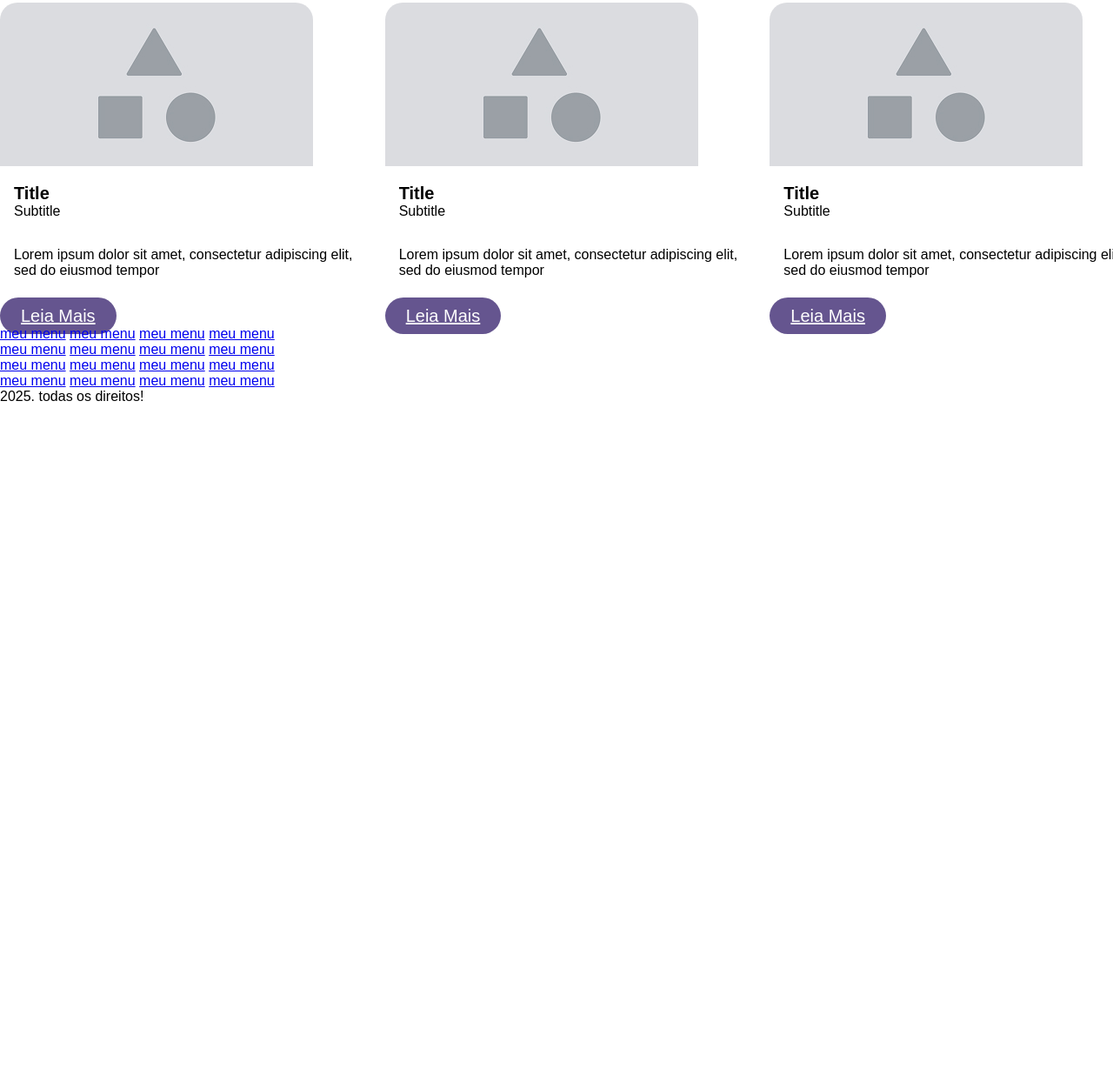
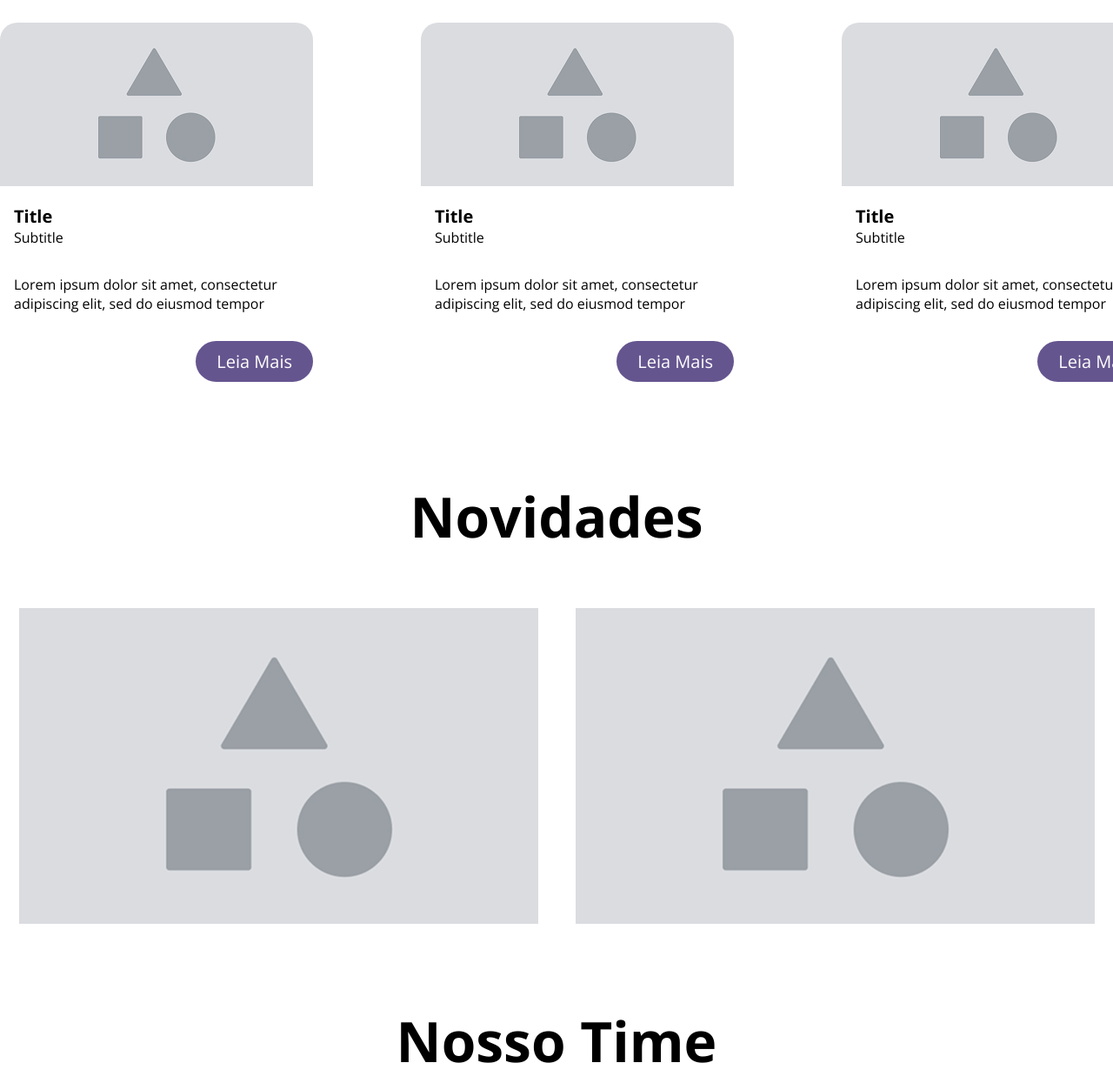
Before and after one commit to malubeat/Aulas-CSS--senai, a plain HTML site: page wireframe/index.html in a window 1280 px wide. Shown: the part 707-1952 px from the top of the page at 87% size. Before the commit the page ends 1172 px from the top, so only its background shows below. Drawn offline with nearby package versions, Linux system fonts and the light colour scheme.

Commit message:
formatação wireframe

```diff
--- a/wireframe/css/styles.css
+++ b/wireframe/css/styles.css
@@ -1,79 +1,163 @@
 *{
-    margin:0;
+    margin: 0;
     padding: 0;
-    font-family: Arial, "Helvetica Neue", Helvetica, sans-serif;
+    font-family: "Open Sans", sans-serif;
 }
-
 .container{
     width: 1328px;
     margin: auto;
 }
+
+/* header */
+
 header{
     padding: 20px;
 }
-/*  */
+
 h1{
     text-align: center;
 }
+
 /* nav */
+
 nav{
-    background: #aaa;
+    background:  #BCBCBC;
     padding: 24px 0;
 }
+
 nav ul{
     list-style: none;
     display: flex;
     justify-content: space-around;
 }
+
 nav ul li a{
-    color: black;
-    font-weight:600;
-    font-size: 25 px;
+    color: #000;
+    font-weight: 600;
+    font-size: 25px;
     text-decoration: none;
-    background: #fff;
-    padding: 10px;
+    background: #FFF;
+    padding: 15px;
     transition: all ease-in-out 0.3s;
     border-radius: 20px 0;
 }
-nav ul li a:hover{
-    background: #000 no-repeat top;
-    color: #fff;
+
+nav ul a:hover{
+    background: #000;
+    color: #FFF;
     border-radius: 0 20px;
 }
+
 /* banner */
+
 #banner img{
     width: 100%;
+
 }
+
 /* posts */
+
 .posts h2{
     text-align: center;
     margin: 91px 0 62px;
     font-size: 64px;
-    font-family: "Open Sans", sans-serif;
 
 }
+
 .posts .container{
     display: flex;
     justify-content: space-between;
 }
+
+.posts .card{
+    width: 360px;
+}
+
 .posts img{
-    border-radius:20px 20px 0 0;
+    border-radius: 20px 20px 0 0;
+
 }
+
 .posts h3{
     font-size: 20px;
     margin: 16px 16px 0;
 }
+
 .posts h4{
     margin-left: 16px;
     font-weight: normal;
 }
+
 .posts p{
     margin: 32px 16px;
 }
+
 .posts a{
-    background: #65558f;
-    color: #fff;
-    padding: 10PX 24px;
+    background: #65558F;
+    color: #FFF;
+    padding: 10px 24px;
     border-radius: 100px;
     font-size: 20px;
+    margin-bottom: 20px;
+    display: inline-block;
+    text-decoration: none;
 }
+
+.posts a:hover{
+    background: #312452;
+}
+
+.posts .footer-card{
+    display: flex;
+    justify-content: flex-end;
+
+}
+
+.footer-top .container{
+    display: flex;
+    justify-content: space-between;
+    border-top: 1px solid #aaa;
+}
+
+.footer-top .container a{
+    display: block;
+    color: #000;
+    text-decoration: none;
+    margin: 20px;
+}
+
+.footer-bottom{
+    background-color: #BCBCBC;
+    width: 95%;
+    padding: 10px;
+}
+.footer-bottom p{
+    display: flex;
+    justify-content: center;
+}
+
+.novi h5{
+    text-align: center;
+    margin: 91px 0 62px;
+    font-size: 64px;
+}
+
+.footer-nov{
+    display: flex;
+    justify-content: space-around;
+}
+
+.Time h6{
+    text-align: center;
+    margin: 91px 0 62px;
+    font-size: 64px;
+}
+
+.footer-time{
+    display: flex;
+    justify-content: space-around;
+}
+
+.footer-time img{
+    margin: 20px;
+}
--- a/wireframe/index.html
+++ b/wireframe/index.html
@@ -4,21 +4,26 @@
 <head>
     <meta charset="UTF-8">
     <meta name="viewport" content="width=device-width, initial-scale=1.0">
-    <title>wireframe</title>
-    <link rel="stylesheet" href="css/styles.css">
+    <title>Wieframe</title>
+
+    <!-- Link para os estilos -->
+
+
+    <link href="css/styles.css" rel="stylesheet">
 
     <link rel="preconnect" href="https://fonts.googleapis.com">
     <link rel="preconnect" href="https://fonts.gstatic.com" crossorigin>
     <link href="https://fonts.googleapis.com/css2?family=Open+Sans:ital,wght@0,300..800;1,300..800&display=swap"
         rel="stylesheet">
 </head>
+
 <body>
     <header>
-
         <div class="container">
             <h1>Logo</h1>
         </div>
     </header>
+
     <nav>
         <div class="container">
             <ul>
@@ -31,90 +36,112 @@
             </ul>
         </div>
     </nav>
+
     <main>
         <section id="banner">
-            <img src="imagem/Media.jpg" alt="banner principal">
+            <img src="images/banner.jpg" alt="banner principal">
         </section>
+
         <section class="posts">
             <h2>Posts</h2>
+
             <div class="container">
-            <!-- inicio:card -->
+                <!-- incio:card -->
                 <div class="card">
-
-
-                <img src="imagem/image-post.jpg" alt="imagem do post">
+                    <img src="images/image-post.jpg" alt="imagem do posts">
                     <h3>Title</h3>
                     <h4>Subtitle</h4>
                     <p>Lorem ipsum dolor sit amet, consectetur adipiscing elit, sed do eiusmod tempor</p>
+                    <div class="footer-card">
                     <a href="#">Leia Mais</a>
                     </div>
-            <!-- fim:card-->
-
-            <!-- inicio:card -->
+                </div>
+                <!-- Fim:card -->
+                <!-- incio:card -->
                 <div class="card">
-
-                <img src="imagem/image-post.jpg" alt="imagem do post">
+                    <img src="images/image-post.jpg" alt="imagem do posts">
                     <h3>Title</h3>
                     <h4>Subtitle</h4>
                     <p>Lorem ipsum dolor sit amet, consectetur adipiscing elit, sed do eiusmod tempor</p>
+                    <div class="footer-card">
                         <a href="#">Leia Mais</a>
                         </div>
-            <!-- fim:card-->
 
-            <!-- inicio:card -->
+                </div>
+                <!-- Fim:card -->
+                <!-- incio:card -->
                 <div class="card">
-
-                <img src="imagem/image-post.jpg" alt="imagem do post">
+                    <img src="images/image-post.jpg" alt="imagem do posts">
                     <h3>Title</h3>
                     <h4>Subtitle</h4>
                     <p>Lorem ipsum dolor sit amet, consectetur adipiscing elit, sed do eiusmod tempor</p>
+                    <div class="footer-card">
                         <a href="#">Leia Mais</a>
                         </div>
-            <!-- fim:card-->
 
+                </div>
+                <!-- Fim:card -->
+            </div>
+        </section>
+
+        <section class="novi">
+            <h5>Novidades</h5>
+            <div class="footer-nov">
+                <img src="images/baner-novidades.jpg" alt="imagem das Novidades">
+                <img src="images/baner-novidades.jpg" alt="imagem das Novidades">
             </div>
 
         </section>
+
+
+        <section class="Time">
+               <h6>Nosso Time</h6>
+               <div class="footer-time">
+                    <img src="images/Group 6.jpg" alt="Nosso time">
+                    <img src="images/Group 4.jpg" alt="Nosso time">
+                    <img src="images/Group 3.jpg" alt="Nosso time">
+                    <img src="images/Group 5.jpg" alt="Nosso time">
+
+               </div>
+        </section>
+
     </main>
+
     <footer>
         <div class="footer-top">
             <div class="container">
                 <div class="link-group">
-                    <a href="#">meu menu</a>
-                    <a href="#">meu menu</a>
-                    <a href="#">meu menu</a>
-                    <a href="#">meu menu</a>
+                    <a href="#">Menu Item</a>
+                    <a href="#">Menu Item</a>
+                    <a href="#">Menu Item</a>
+                    <a href="#">Menu Item</a>
                 </div>
-                <div class="container">
                 <div class="link-group">
-                        <a href="#">meu menu</a>
-                        <a href="#">meu menu</a>
-                        <a href="#">meu menu</a>
-                        <a href="#">meu menu</a>
+                    <a href="#">Menu Item</a>
+                    <a href="#">Menu Item</a>
+                    <a href="#">Menu Item</a>
+                    <a href="#">Menu Item</a>
                 </div>
-                    <div class="container">
                 <div class="link-group">
-                            <a href="#">meu menu</a>
-                            <a href="#">meu menu</a>
-                            <a href="#">meu menu</a>
-                            <a href="#">meu menu</a>
+                    <a href="#">Menu Item</a>
+                    <a href="#">Menu Item</a>
+                    <a href="#">Menu Item</a>
+                    <a href="#">Menu Item</a>
                 </div>
-                        <div class="container">
                 <div class="link-group">
-                                <a href="#">meu menu</a>
-                                <a href="#">meu menu</a>
-                                <a href="#">meu menu</a>
-                                <a href="#">meu menu</a>
+                    <a href="#">Menu Item</a>
+                    <a href="#">Menu Item</a>
+                    <a href="#">Menu Item</a>
+                    <a href="#">Menu Item</a>
                 </div>
             </div>
         </div>
+
+        <div class="footer-bottom">
+            <p>2025. Todos os Direitos Reservaos</p>
+        </div>
     </footer>
-    <div class="footer-top">
 
-    </div>
-    <div class="footer-battom">
-        <p>2025. todas os direitos!</p>
-    </div>
 </body>
 
 </html>
```
Also changed, not shown: fundamentos/estilo-incorporado.html (+29 -20 lines), fundamentos/estilo-inline.html (+2 -2 lines), banner/Desktop - 1.jpg (added), banner/Horizontal/Inset.jpg (added), banner/Menu - Icon button Example-1.jpg (added), banner/Menu - Icon button Example-2.jpg (added), banner/Menu - Icon button Example-3.jpg (added), banner/Menu - Icon button Example.jpg (added), wireframe/images/Group 3.jpg (added), wireframe/images/Group 4.jpg (added), wireframe/images/Group 5.jpg (added), wireframe/images/Group 6.jpg (added), wireframe/images/baner-novidades.jpg (added), wireframe/images/banner.jpg (added), 1 more files. Lines whose indentation alone changed are shown as unchanged.
